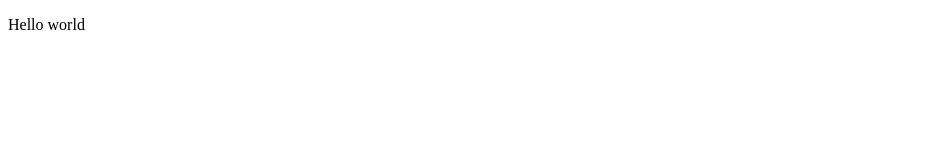
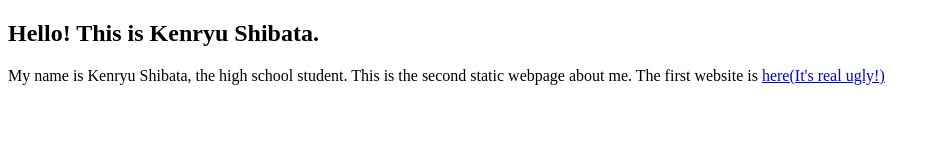
Before and after one commit to kenryuS/APCSP-U2-website, a plain HTML site: page index.html in a window 1280 px wide. Shown: the whole page, without its empty margins (0-938 px from the left). Drawn offline with Linux system fonts and the light colour scheme.

Commit message:
modified index

```diff
--- a/index.html
+++ b/index.html
@@ -9,7 +9,11 @@
 </head>
 
 <body>
-  <p>Hello world</p>
+  <div class="title">
+    <h2>Hello! This is Kenryu Shibata.</h2>
+  </div>
+
+  <p>My name is Kenryu Shibata, the high school student. This is the second static webpage about me. The first website is <a href="https://kenryus.github.io/kenryusite/ams/ams.html">here(It's real ugly!)</a></p>
   <script src="script.js"></script>
 
   <!--
```
